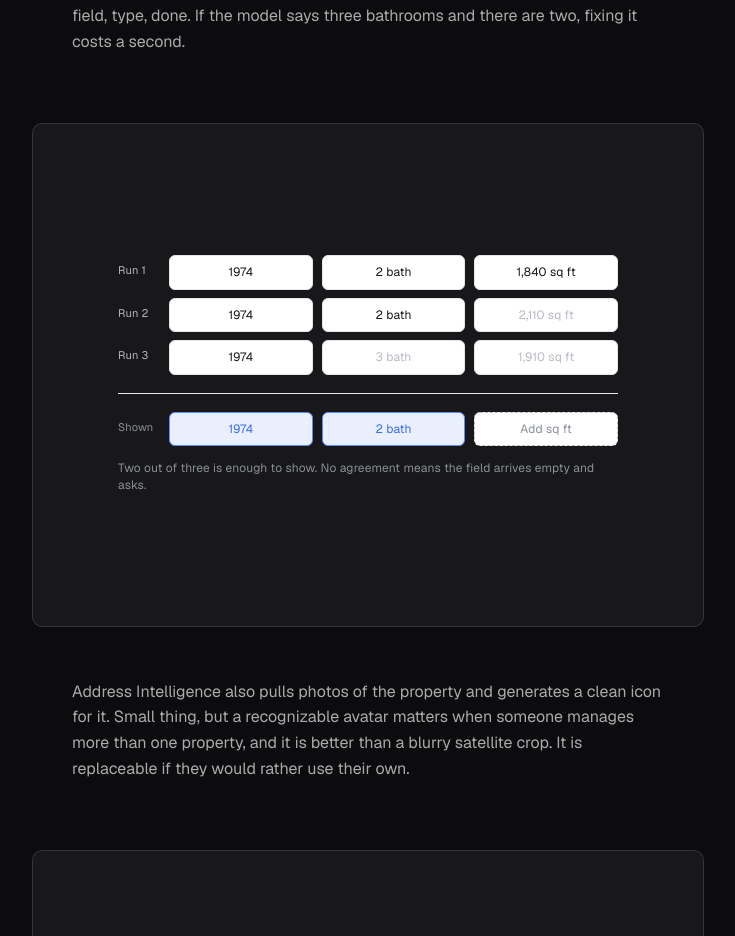
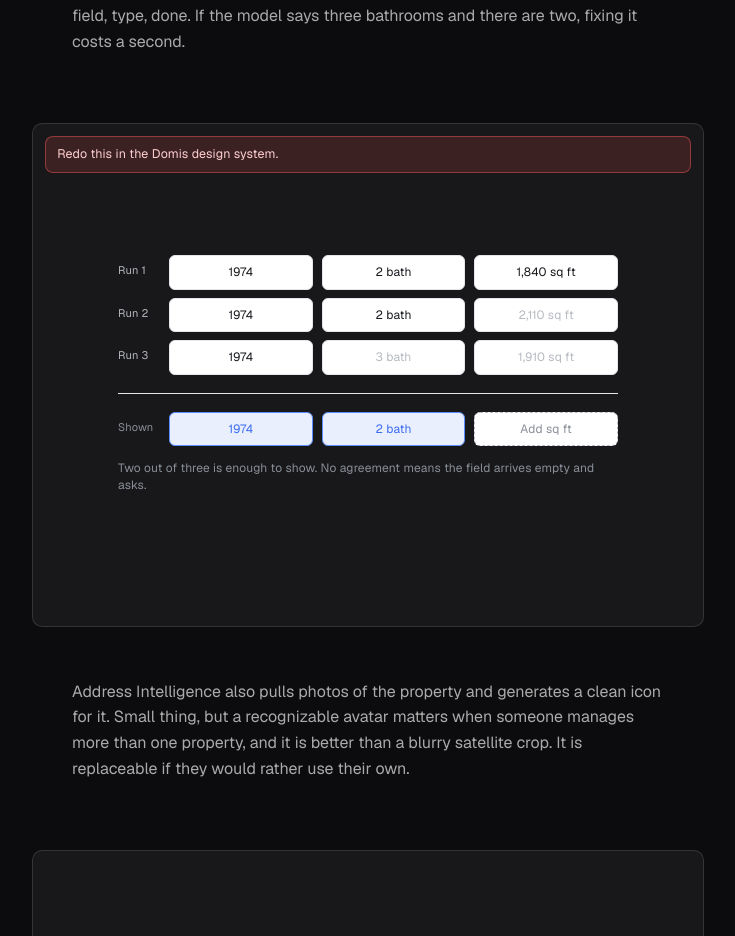
Before and after one commit to hridaew/hridaew-portfolio, a Next.js app: page /domis in a window 1280 px wide. Shown: the part 5420-6356 px from the top of the page, without its empty margins (272-1007 px from the left). Built offline with nearby package versions, Linux system fonts and the light colour scheme.

Commit message:
Add Domis design-system note on consensus media mock
Annotate the three-run agreement figure for a restyle in the Domis
product design system.

Co-authored-by: hridaew <hridaew@users.noreply.github.com>

```diff
--- a/src/components/domis/DomisCaseStudyBody.tsx
+++ b/src/components/domis/DomisCaseStudyBody.tsx
@@ -529,6 +529,9 @@ export function DomisCaseStudyBody() {
       <Reveal>
         <figure className="dcs-figure">
           <div className="dcs-media">
+            <p className="dcs-replace-tag">
+              Redo this in the Domis design system.
+            </p>
             <div className="dcs-sc">
               <div className="dcs-answers">
                 <span className="dcs-who">Run 1</span>
```
